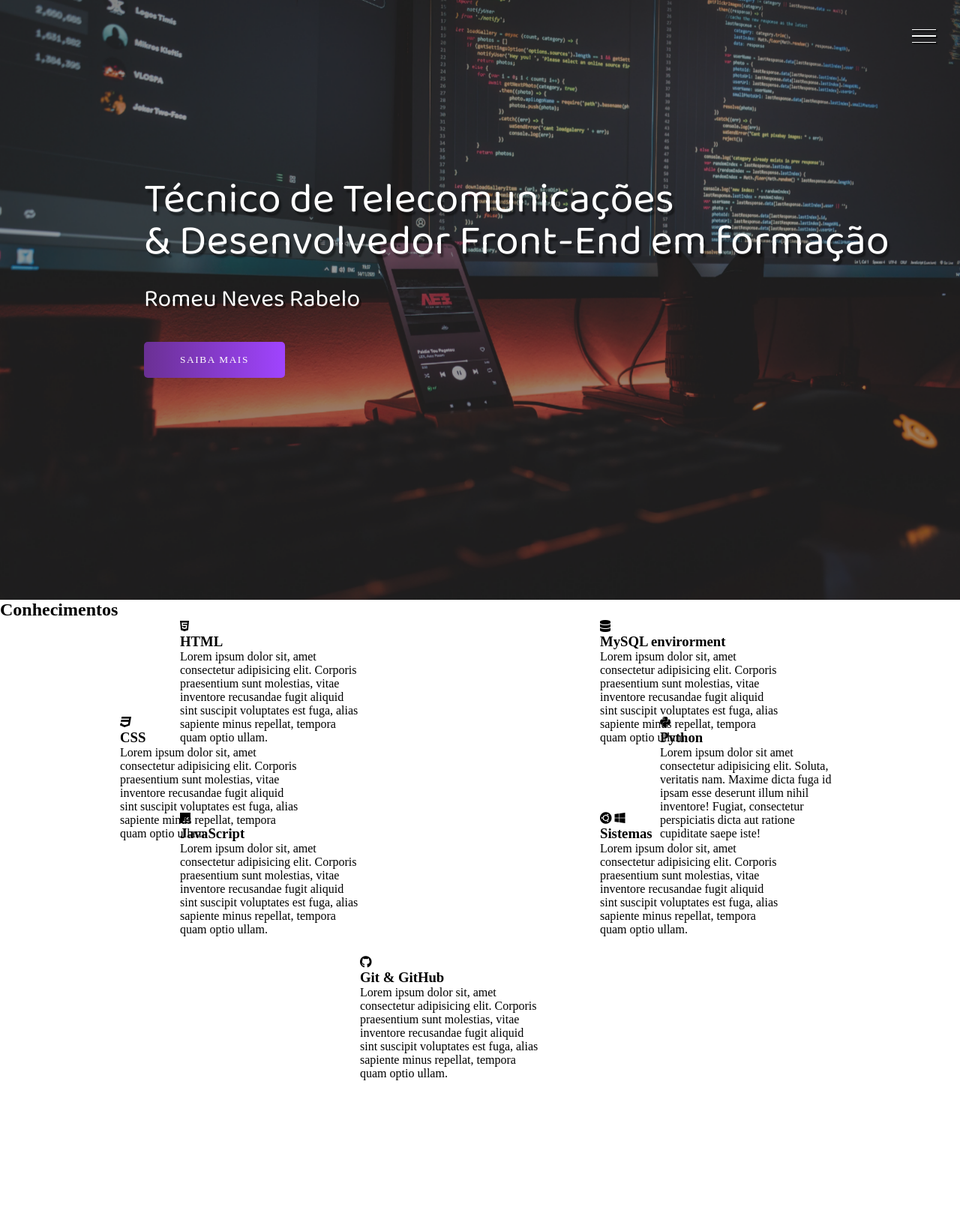
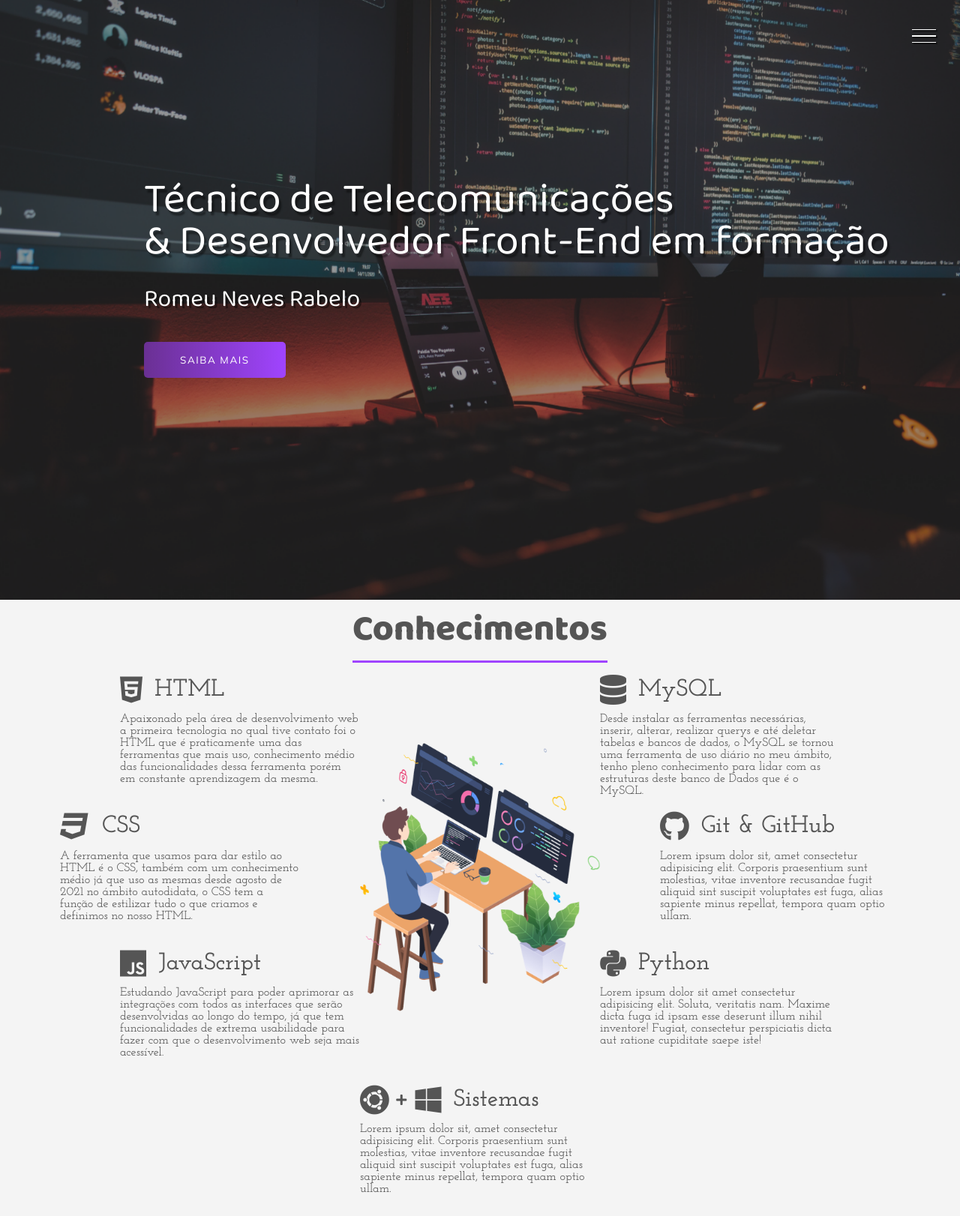
Before and after one commit to rnevesphp/portfolio_, a PHP site: page / in a window 1280 px wide. Shown: the whole page at 75% size. Before the commit the page ends 1441 px from the top, so only its background shows below. Run offline with PHP 8.4, Linux system fonts and the light colour scheme.

Commit message:
:package: Atualizações feitas e sessão conhecimentos fainalizada

```diff
--- a/index.html
+++ b/index.html
@@ -67,13 +67,11 @@
                   <h3>HTML</h3>
                </div>
                <div class="conhecimento-text">
-                  <p>Lorem ipsum dolor sit, amet consectetur adipisicing elit. Corporis praesentium sunt molestias,
-                     vitae inventore recusandae fugit aliquid sint suscipit voluptates est fuga, alias sapiente minus
-                     repellat, tempora quam optio ullam.</p>
+                  <p> Apaixonado pela área de desenvolvimento web a primeira tecnologia no qual tive contato foi o HTML
+                     que é praticamente uma das ferramentas que mais uso, conhecimento médio das funcionalidades dessa
+                     ferramenta porém em constante aprendizagem da mesma.</p>
                </div>
             </div>
-
-
 
             <div class="conhecimento">
                <div class="conhecimento-header">
@@ -81,12 +79,11 @@
                   <h3>CSS</h3>
                </div>
                <div class="conhecimento-text">
-                  <p>Lorem ipsum dolor sit, amet consectetur adipisicing elit. Corporis praesentium sunt molestias,
-                     vitae inventore recusandae fugit aliquid sint suscipit voluptates est fuga, alias sapiente minus
-                     repellat, tempora quam optio ullam.</p>
+                  <p>A ferramenta que usamos para dar estilo ao HTML é o CSS, também com um conhecimento médio já que
+                     uso as mesmas desde agosto de 2021 no ámbito autodidata, o CSS tem a função de estilizar tudo o que
+                     criamos e definimos no nosso HTML.</p>
                </div>
             </div>
-
 
             <div class="conhecimento">
                <div class="conhecimento-header">
@@ -94,49 +91,23 @@
                   <h3>JavaScript</h3>
                </div>
                <div class="conhecimento-text">
-                  <p>Lorem ipsum dolor sit, amet consectetur adipisicing elit. Corporis praesentium sunt molestias,
-                     vitae inventore recusandae fugit aliquid sint suscipit voluptates est fuga, alias sapiente minus
-                     repellat, tempora quam optio ullam.</p>
+                  <p>Estudando JavaScript para poder aprimorar as integrações com todos as interfaces que serão
+                     desenvolvidas ao longo do tempo, já que tem funcionalidades de extrema usabilidade para fazer com
+                     que o desenvolvimento web seja mais acessível.</p>
                </div>
             </div>
-
 
             <div class="conhecimento">
                <div class="conhecimento-header">
                   <i class="fas fa-database"></i>
-                  <h3>MySQL envirorment</h3>
+                  <h3>MySQL</h3>
                </div>
                <div class="conhecimento-text">
-                  <p>Lorem ipsum dolor sit, amet consectetur adipisicing elit. Corporis praesentium sunt molestias,
-                     vitae inventore recusandae fugit aliquid sint suscipit voluptates est fuga, alias sapiente minus
-                     repellat, tempora quam optio ullam.</p>
-               </div>
-            </div>
-
-
-            <div class="conhecimento">
-               <div class="conhecimento-header">
-                  <i class="fab fa-python"></i>
-                  <h3>Python</h3>
-               </div>
-               <div class="conhecimento-text">
-                  <p>Lorem ipsum dolor sit amet consectetur adipisicing elit. Soluta, veritatis nam. Maxime dicta fuga
-                     id ipsam esse deserunt illum nihil inventore! Fugiat, consectetur perspiciatis dicta aut ratione
-                     cupiditate saepe iste!</p>
-               </div>
-            </div>
-
-
-            <div class="conhecimento">
-               <div class="conhecimento-header">
-                  <i class="fab fa-ubuntu "></i>
-                  <i class="fab fa-windows "></i>
-                  <h3>Sistemas</h3>
-               </div>
-               <div class="conhecimento-text">
-                  <p>Lorem ipsum dolor sit, amet consectetur adipisicing elit. Corporis praesentium sunt molestias,
-                     vitae inventore recusandae fugit aliquid sint suscipit voluptates est fuga, alias sapiente minus
-                     repellat, tempora quam optio ullam.</p>
+                  <p>
+                     Desde instalar as ferramentas necessárias, inserir, alterar, realizar querys e até deletar tabelas
+                     e bancos de dados, o MySQL se tornou uma ferramenta de uso diário no meu ámbito, tenho pleno
+                     conhecimento para lidar com as estruturas deste banco de Dados que é o MySQL.
+                  </p>
                </div>
             </div>
 
@@ -152,6 +123,36 @@
                </div>
             </div>
 
+            <div class="conhecimento">
+               <div class="conhecimento-header">
+                  <i class="fab fa-python"></i>
+                  <h3>Python</h3>
+               </div>
+               <div class="conhecimento-text">
+                  <p>Lorem ipsum dolor sit amet consectetur adipisicing elit. Soluta, veritatis nam. Maxime dicta fuga
+                     id ipsam esse deserunt illum nihil inventore! Fugiat, consectetur perspiciatis dicta aut ratione
+                     cupiditate saepe iste!</p>
+               </div>
+            </div>
+
+            <div class="conhecimento">
+               <div class="conhecimento-header">
+                  <i class="fab fa-ubuntu"></i>
+                  <i class="fas fa-plus"></i>
+                  <i class="fab fa-windows"></i>
+                  <h3>Sistemas</h3>
+               </div>
+               <div class="conhecimento-text">
+                  <p>Lorem ipsum dolor sit, amet consectetur adipisicing elit. Corporis praesentium sunt molestias,
+                     vitae inventore recusandae fugit aliquid sint suscipit voluptates est fuga, alias sapiente minus
+                     repellat, tempora quam optio ullam.</p>
+               </div>
+            </div>
+
+            <div class="conhecimentos-img-wrapper">
+               <img src="/assets/design-1f0b70be-d00d-47d4-8a24-6a962b6be569.png" alt="imagem conhecimento">
+            </div>
+
          </div>
       </section>
 
--- a/style.css
+++ b/style.css
@@ -12,9 +12,9 @@
 }
 
 :root {
-   --font-primary: "Baloo Da 2", Jetbrains Mono;
-   --font-secundary: "Josefin Slab", Jetbrains Mono;
-   --font-action: "Muli", Jetbrains Mono;
+   --font-primary: "Baloo Da 2";
+   --font-secundary: "Josefin Slab";
+   --font-action: "Mulish";
 }
 
 body {
@@ -50,7 +50,7 @@ body {
 
 /* Formatação barras --> menu em formato X */
 .show-menu #line1 {
-   transform: rotate(45deg) translate(.3rem, .45rem);
+   transform: rotate(45deg) translate(.3rem, .43rem);
 }
 
 .show-menu #line2 {
@@ -59,7 +59,7 @@ body {
 }
 
 .show-menu #line3 {
-   transform: rotate(-45deg) translate(.3rem, -.45rem);
+   transform: rotate(-45deg) translate(.2rem, -.43rem);
 }
 
 .hamburguer span {
@@ -177,6 +177,22 @@ header {
    transition: 1s;
 }
 
+/* Barra de rolagem personalizada */
+/*
+::-webkit-scrollbar {
+   width: 30px;
+}
+
+::-webkit-scrollbar-track {
+   background-color: #a244ff8a;
+   border-radius:  30px;
+}
+
+::-webkit-scrollbar-thumb {
+   background-color: rgb(255, 255, 255);
+   border-radius: 10px;
+}
+*/
 /* animation header */
 @keyframes moveBanner {
    0% {
@@ -250,47 +266,133 @@ header {
    transition: background-color 0.8s;
 }
 
+/* formatação efeito barras  */
 .social-media i:hover {
    background-color: #a044ff;
 }
-
+ /* Posicionamento dos conhecimentos */
 .conhecimentos {
    display: grid;
    grid-template-columns: repeat(16, 1fr);
-   grid-template-rows: repeat(10, 4rem);
+   grid-template-rows: repeat(8, 5.2rem);
+   row-gap: .5rem;
 }
 
 .conhecimento:nth-child(1){
-   grid-column: 4/7;
+   grid-column: 3/7;
    grid-row: 1/3;
 }
 
 .conhecimento:nth-child(2){
-   grid-column: 3/6;
+   grid-column: 2/6;
    grid-row: 3/5;
 }
 
 .conhecimento:nth-child(3){
-   grid-column: 4/7;
+   grid-column: 3/7;
    grid-row: 5/-1;
 }
 
 .conhecimento:nth-child(4){
-   grid-column: 11/14;
+   grid-column: 11/15;
    grid-row: 1/3;
 }
 
 .conhecimento:nth-child(5){
-   grid-column: 12/15;
+   grid-column: 12/16;
    grid-row: 3/5;
 }
 
 .conhecimento:nth-child(6){
-   grid-column: 11/14;
+   grid-column: 11/15;
    grid-row: 5/-1;
 }
 
 .conhecimento:nth-child(7){
-   grid-column: 7 / 10 ;
-   grid-row: 8/10;
+   grid-column: 7 / 11 ;
+   grid-row: 7/8;
 }
+
+/* Formatação da página */
+.sessao-conhecimentos {
+   background-color: #f4f4f4;
+}
+
+/* Alinhamento do título */
+.sessao-header {
+   display: flex;
+   align-items: center;
+   justify-content: center;
+}
+/* estilo titulo */
+.sessao-header h1 {
+   font-family: var(--font-primary);
+   font-size: 3rem;
+   color: #555;
+   border-bottom: solid 3px #a044ff;
+   margin-bottom: 1rem;
+}
+
+/* posicionamento titulo e icones */
+.conhecimento-header {
+   display: flex;
+   align-items: center;
+   color: #555;
+   transition: 500ms;
+}
+
+/* tamanho icones */
+.conhecimento-header i {
+   font-size: 2.5rem;
+   transition: 500ms;
+}
+/* icones + */
+i.fa-plus:before {
+   font-size: 1rem;
+   margin-left: .6rem;
+   display: flex;
+   align-items: center;
+}
+
+/* Separação dos icones */
+i.fa-windows::before {
+   margin-left: .7rem;
+}
+
+/* Formatação h3 */
+.conhecimento-header h3 {
+   font-family: var(--font-secundary);
+   font-size: 2rem;
+   padding-left: 1rem;
+   transition: 500ms;
+   cursor: pointer;
+}
+
+/* Formatação texto conhecimentos */
+.conhecimento-text {
+   font-family: var(--font-secundary);
+   margin-top: .7rem;
+   color: #555;
+   transition: 500ms;
+   cursor: pointer;
+}
+
+.conhecimento-text:hover {
+   color: #a044ff;
+}
+.conhecimento-header:hover {
+   color: #a044ff;
+}
+
+/* Posicionamento da imagem */
+.conhecimentos-img-wrapper {
+   grid-column: 7 / 11;
+   grid-row: 2 / 6 ;
+   width: 100%;
+}
+
+/* ocupação imagem */
+.conhecimentos-img-wrapper img {
+   object-fit: cover;
+   width: 100%;
+}
```
Also changed, not shown: assets/2555355.jpg (added), assets/design-1f0b70be-d00d-47d4-8a24-6a962b6be569.png (added).
